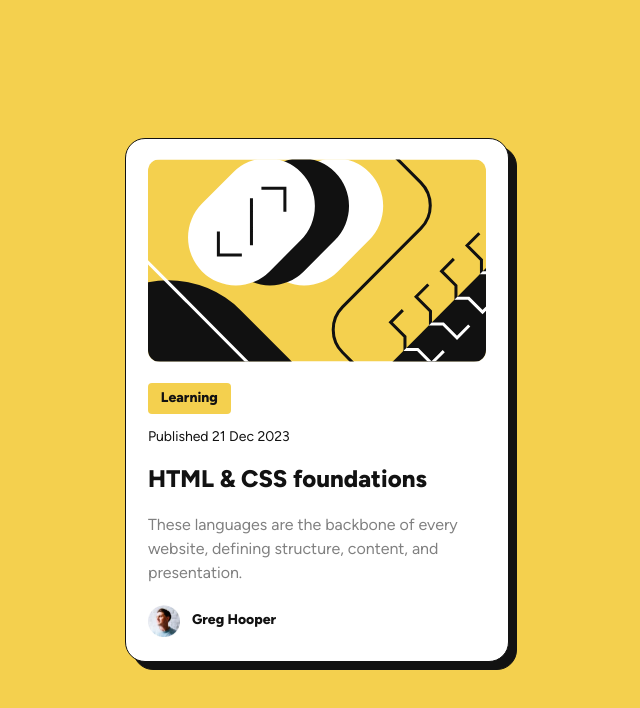
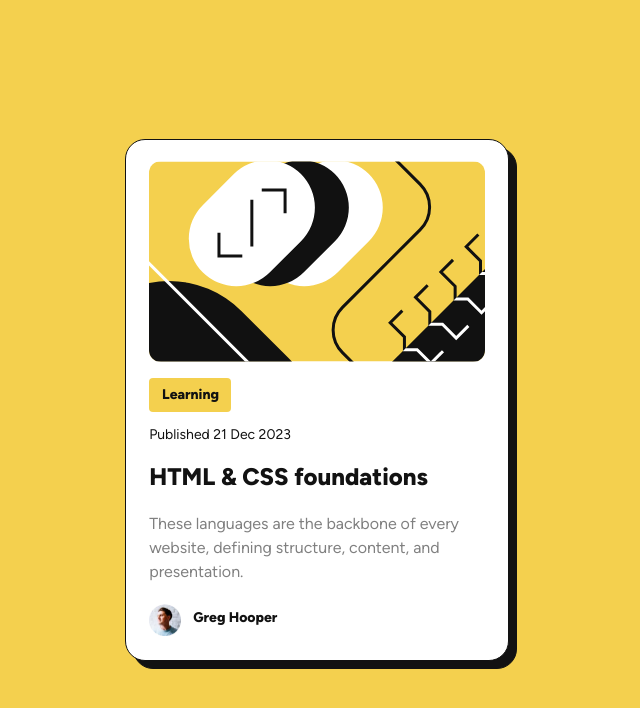
Before and after one commit to jamesbarnett/bpc-fm, a website built with Vite: page index.html in a window 1280 px wide. Shown: the whole page, without its empty margins (323-963 px from the left). Built offline with nearby package versions, Linux system fonts and the light colour scheme.

Commit message:
Improved accuracy

```diff
--- a/index.html
+++ b/index.html
@@ -17,7 +17,7 @@
           <figure>
             <img class="concept-image" src="./assets/images/illustration-article.svg" alt="">
           </figure>
-          <span class="callout">Learning</span>
+          <h2 class="callout">Learning</h2>
             <p class="course-published">
               Published <time datetime="2023-12-21">21 Dec 2023</time>
             </p>
--- a/style.css
+++ b/style.css
@@ -101,8 +101,8 @@ body {
   margin-left: 1em;
   margin-right: 1em;
   color: var(--clr-neutral-3);
-  padding-left: 1em * var(--fs-400);
-  padding-right: 1em * var(--fs-400);
+  /*padding-left: 1em * var(--fs-400);*/
+  /*padding-right: 1em * var(--fs-400);*/
 }
 
 .grid {
@@ -128,12 +128,12 @@ body {
 .course-information {
   display: grid;
   margin: auto;
-  padding-left: calc(1.25 * var(--fs-400));
-  padding-right: calc(1.25 * var(--fs-400));
+  /*padding-left: calc(1.25 * var(--fs-400));*/
+  /*padding-right: calc(1.25 * var(--fs-400));*/
   --padding-top-callout:  0.4rem;
   --padding-sides-callout:  0.8rem;
   --padding-bottom-callout: 0.45rem;
-  width: calc(100% - 2.75rem);
+  width: calc(100% - 2.9rem);
   align-items: center;
 }
 
@@ -150,8 +150,8 @@ body {
   font-weight: var(--fw-bold);
   font-size: var(--fs-300);
   border-radius: 0.25rem;
-  line-height: 3;
   margin-bottom: 0.75rem;
+  width: 9ch;
 }
 
 .course-published {
```
